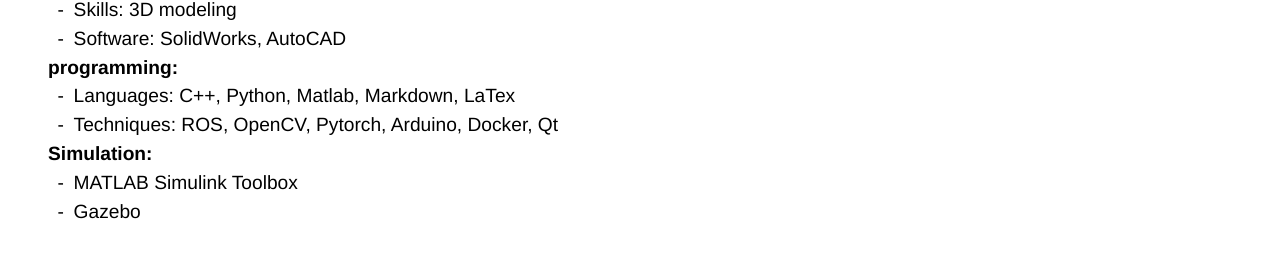
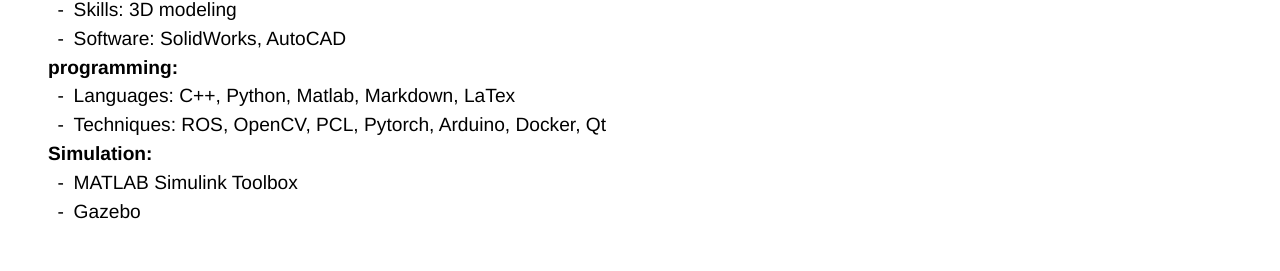
Before and after one commit to skywalker-dell/CV, a Jekyll site: the page built from index.md, in a window 1280 px wide. Shown: the part 1529-1800 px from the top of the page. Built offline with Jekyll 4.4.1, drawn with Linux system fonts in a browser that asks for light colours; nearby versions of some CDN libraries.

Commit message:
add content

```diff
--- a/index.md
+++ b/index.md
@@ -110,7 +110,7 @@ Deputy Captain<br>
 
 **programming:**
 - Languages: C++, Python, Matlab, Markdown, LaTex
-- Techniques: ROS, OpenCV, Pytorch, Arduino, Docker, Qt
+- Techniques: ROS, OpenCV, PCL, Pytorch, Arduino, Docker, Qt
 <!-- - Digital Image Processing with OpenCV -->
 <!-- - Machine Learning and Deep Learning (Pytorch) -->
   <!-- - Linux Development -->
```
